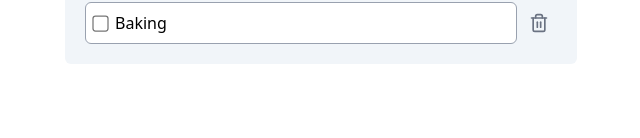
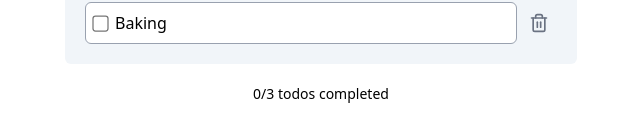
Before and after one commit to nzhurat/ToDo, a React (Vite) app in the folder todo/: page / in a window 1280 px wide. Shown: the part 280-418 px from the top of the page, without its empty margins (319-959 px from the left). Built offline with nearby package versions, Linux system fonts and the light colour scheme.

Commit message:
summary of done todos

```diff
--- a/todo/src/App.tsx
+++ b/todo/src/App.tsx
@@ -2,6 +2,7 @@ import { useState } from "react";
 import { dummyData } from "./data/todos"
 import AddTodoForm from "./components/AddTodoForm";
 import TodoList from "./components/TodoList";
+import TodoSummary from "./components/TodoSummary";
 
 function App() {
   const [todos, setTodos] = useState(dummyData)
@@ -35,8 +36,12 @@ function App() {
         <AddTodoForm onSubmit={addTodo} />
         <TodoList todos={todos} onCompletedChange={setTodoCompleted} onDelete={deleteTodo}/>
       </div>
+      <TodoSummary
+      todos={todos}
+      deleteAllCompleted={() => {}}
+      />
     </main>
-  )
+  );
 }
 
 export default App
--- /dev/null
+++ b/todo/src/components/TodoSummary.tsx
@@ -0,0 +1,26 @@
+import type { Todo } from "../types/todo";
+
+interface TodoSummaryProps {
+    todos: Todo[];
+    deleteAllCompleted: () => void;
+}
+
+export default function TodoSummary({
+todos,
+deleteAllCompleted
+}: TodoSummaryProps) {
+    const completedTodos = todos.filter(todo => todo.completed);
+
+    return (
+        <div className="text-center space-y-2">
+            <p className="text-sm font-medium">
+                {completedTodos.length}/{todos.length} todos completed
+            </p>
+            {completedTodos.length > 0 && (
+               <button>
+                Delete all completed
+               </button>
+            )}
+        </div>
+    )
+}
```
